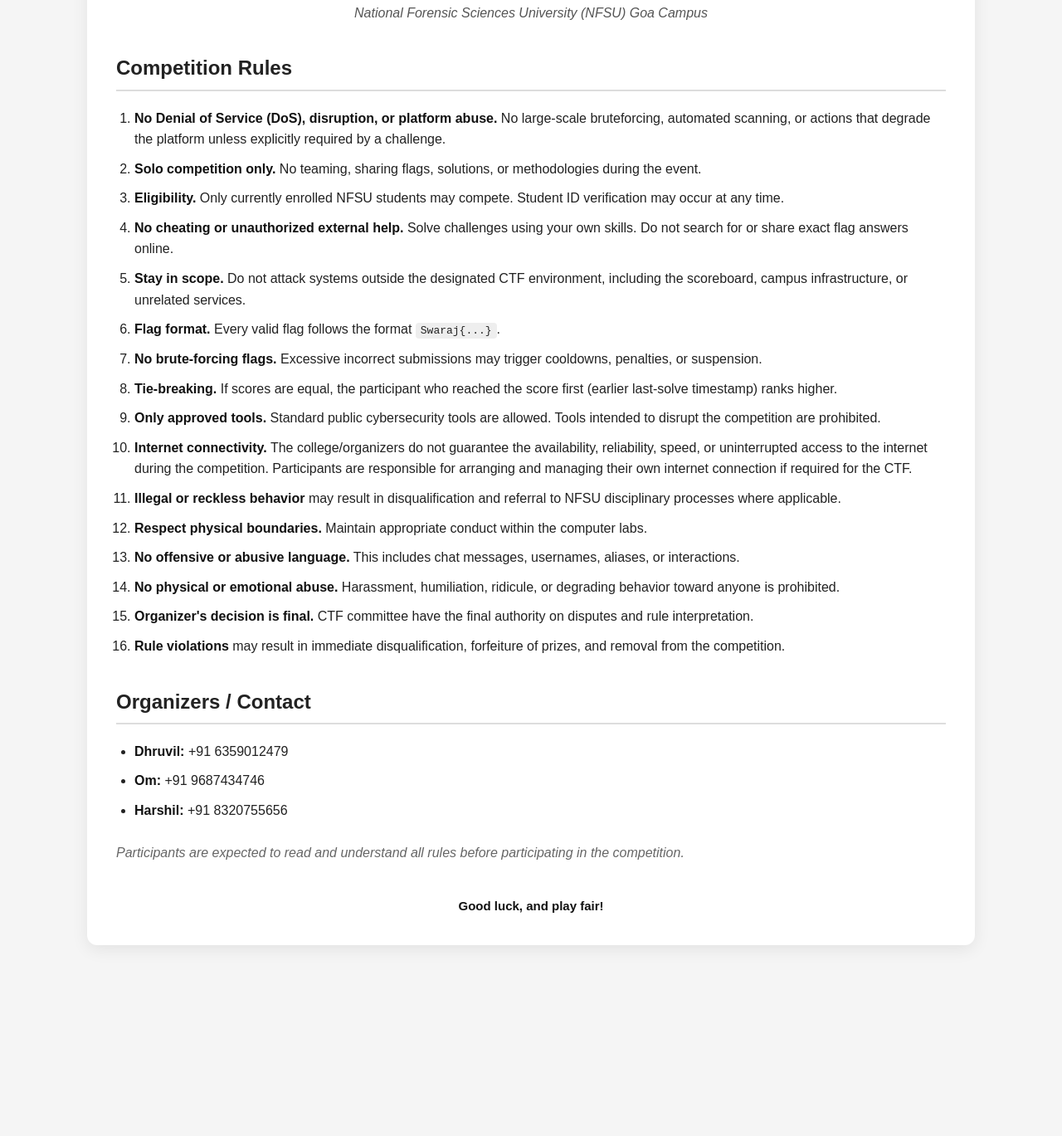
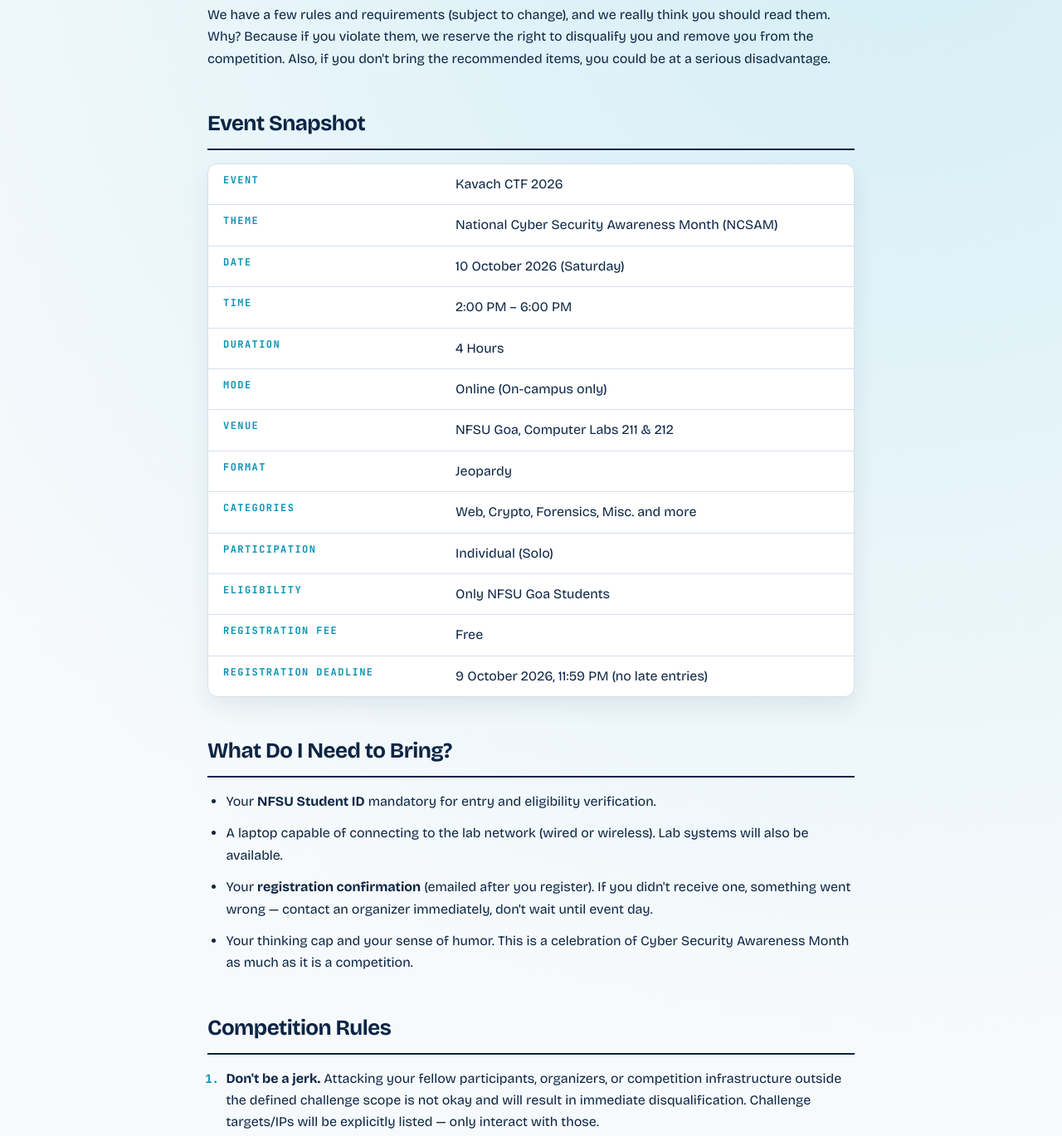
Before and after one commit to iamctfplayer2026/rulebook, a plain HTML site: page index.html in a window 1280 px wide. Shown: the part 151-1520 px from the top of the page at 83% size. Before the commit the page ends 1320 px from the top, so only its background shows below. Drawn offline with nearby package versions, Linux system fonts and the light colour scheme.

Commit message:
Update index.html

```diff
--- a/index.html
+++ b/index.html
@@ -1,222 +1,97 @@
-<!DOCTYPE html>
+<!doctype html>
 <html lang="en">
 <head>
-    <meta charset="UTF-8">
-    <meta name="viewport" content="width=device-width, initial-scale=1.0">
-    <title>CTF Rules & Guidelines</title>
-
+<meta charset="utf-8">
+<meta name="viewport" content="width=device-width, initial-scale=1">
+<title>Kavach CTF 2026 — Rules</title>
+<link href="https://fonts.googleapis.com/css2?family=Bricolage+Grotesque:wght@400;700&family=JetBrains+Mono:wght@400;700&display=swap" rel="stylesheet">
 <style>
-        body {
-            margin: 0;
-            padding: 30px;
-            background: #f5f5f5;
-            font-family: Arial, sans-serif;
-            color: #222;
-            line-height: 1.6;
-        }
-
-        .container {
-            max-width: 1000px;
-            margin: auto;
-            background: #fff;
-            padding: 35px;
-            border-radius: 12px;
-            box-shadow: 0 5px 20px rgba(0,0,0,0.08);
-        }
-
-        h1 {
-            text-align: center;
-            margin-bottom: 10px;
-        }
-
-        h2 {
-            margin-top: 35px;
-            border-bottom: 2px solid #ddd;
-            padding-bottom: 6px;
-        }
-
-        .subtitle {
-            text-align: center;
-            color: #555;
-            font-style: italic;
-            margin-bottom: 30px;
-        }
-
-        table {
-            width: 100%;
-            border-collapse: collapse;
-            margin: 20px 0;
-        }
-
-        th, td {
-            border: 1px solid #ccc;
-            padding: 12px;
-            text-align: left;
-        }
-
-        th {
-            background: #f0f0f0;
-        }
-
-        ul, ol {
-            padding-left: 22px;
-        }
-
-        li {
-            margin-bottom: 10px;
-        }
-
-        code {
-            background: #eee;
-            padding: 2px 6px;
-            border-radius: 4px;
-        }
-
-        .note {
-            margin-top: 25px;
-            font-style: italic;
-            color: #666;
-        }
-
-        .footer {
-            margin-top: 40px;
-            text-align: center;
-            color: #555;
-            font-size: 15px;
-        }
-
-        strong {
-            color: #111;
-        }
+  :root { --navy: #0B2545; --teal: #0891B2; --amber: #F59E0B; --muted: #5B6B82; --line: #D5E0EC }
+  * { box-sizing: border-box }
+  body { margin: 0; color: var(--navy); font: 16px/1.65 "Bricolage Grotesque", system-ui, sans-serif;
+         background: radial-gradient(circle at 85% 0, #D3EEF5 0, transparent 45%), #F7FAFC }
+  .rules { max-width: 820px; margin: 0 auto; padding: 48px 20px 64px }
+  h1 { font-size: clamp(34px, 7vw, 56px); line-height: 1; letter-spacing: -.03em; margin: 0 0 12px }
+  h1 span { color: var(--teal) }
+  .tagline { font: 700 12px "JetBrains Mono", monospace; letter-spacing: .14em; text-transform: uppercase; color: var(--teal); margin: 0 0 24px }
+  h2 { font-size: 26px; letter-spacing: -.02em; margin: 44px 0 16px; padding-bottom: 8px; border-bottom: 2px solid var(--navy) }
+  .snapshot { background: #fff; border: 1px solid var(--line); border-radius: 12px; overflow-x: auto;
+              box-shadow: 0 12px 28px rgba(11, 37, 69, .08) }
+  table { width: 100%; border-collapse: collapse }
+  th, td { text-align: left; padding: 11px 18px; border-bottom: 1px solid var(--line); vertical-align: top }
+  tr:last-child th, tr:last-child td { border-bottom: 0 }
+  th { width: 36%; font: 700 12px "JetBrains Mono", monospace; letter-spacing: .12em; text-transform: uppercase; color: var(--teal) }
+  ul, ol { padding-left: 1.4em }
+  li { margin-bottom: 12px }
+  ol li::marker { font: 700 14px "JetBrains Mono", monospace; color: var(--teal) }
+  code { font: 700 .95em "JetBrains Mono", monospace; background: var(--navy); color: #FFC14D; padding: 2px 8px; border-radius: 5px }
+  .note { margin-top: 36px; padding-top: 16px; border-top: 1px solid var(--line); color: var(--muted); font-size: 14px; font-style: italic }
 </style>
 </head>
+<body>
+<main class="rules">
+  <h1>Kavach <span>CTF</span> 2026 — Rules</h1>
+  <p class="tagline">National Cyber Security Awareness Month Special | Learn. Break. Defend.</p>
 
-<body>
+  <p>We have a few rules and requirements (subject to change), and we really think you should read them. Why? Because if you violate them, we reserve the right to disqualify you and remove you from the competition. Also, if you don't bring the recommended items, you could be at a serious disadvantage.</p>
 
-<div class="container">
+  <h2>Event Snapshot</h2>
+  <div class="snapshot">
+    <table>
+      <tr><th>Event</th><td>Kavach CTF 2026</td></tr>
+      <tr><th>Theme</th><td>National Cyber Security Awareness Month (NCSAM)</td></tr>
+      <tr><th>Date</th><td>10 October 2026 (Saturday)</td></tr>
+      <tr><th>Time</th><td>2:00 PM – 6:00 PM</td></tr>
+      <tr><th>Duration</th><td>4 Hours</td></tr>
+      <tr><th>Mode</th><td>Online (On-campus only)</td></tr>
+      <tr><th>Venue</th><td>NFSU Goa, Computer Labs 211 &amp; 212</td></tr>
+      <tr><th>Format</th><td>Jeopardy</td></tr>
+      <tr><th>Categories</th><td>Web, Crypto, Forensics, Misc. and more</td></tr>
+      <tr><th>Participation</th><td>Individual (Solo)</td></tr>
+      <tr><th>Eligibility</th><td>Only NFSU Goa Students</td></tr>
+      <tr><th>Registration Fee</th><td>Free</td></tr>
+      <tr><th>Registration Deadline</th><td>9 October 2026, 11:59 PM (no late entries)</td></tr>
+    </table>
+  </div>
 
-    <h1>CTF Rules & Guidelines</h1>
-
-    <p class="subtitle">
-        National Forensic Sciences University (NFSU) Goa Campus
-    </p>
+  <h2>What Do I Need to Bring?</h2>
+  <ul>
+    <li>Your <strong>NFSU Student ID</strong> mandatory for entry and eligibility verification.</li>
+    <li>A laptop capable of connecting to the lab network (wired or wireless). Lab systems will also be available.</li>
+    <li>Your <strong>registration confirmation</strong> (emailed after you register). If you didn't receive one, something went wrong — contact an organizer immediately, don't wait until event day.</li>
+    <li>Your thinking cap and your sense of humor. This is a celebration of Cyber Security Awareness Month as much as it is a competition.</li>
+  </ul>
 
   <h2>Competition Rules</h2>
-
   <ol>
-        <li>
-            <strong>No Denial of Service (DoS), disruption, or platform abuse.</strong>
-            No large-scale bruteforcing, automated scanning, or actions that degrade
-            the platform unless explicitly required by a challenge.
-        </li>
-
-        <li>
-            <strong>Solo competition only.</strong>
-            No teaming, sharing flags, solutions, or methodologies during the event.
-        </li>
-
-        <li>
-            <strong>Eligibility.</strong>
-            Only currently enrolled NFSU students may compete.
-            Student ID verification may occur at any time.
-        </li>
-
-        <li>
-            <strong>No cheating or unauthorized external help.</strong>
-            Solve challenges using your own skills. Do not search for or share
-            exact flag answers online.
-        </li>
-
-        <li>
-            <strong>Stay in scope.</strong>
-            Do not attack systems outside the designated CTF environment,
-            including the scoreboard, campus infrastructure, or unrelated services.
-        </li>
-
-        <li>
-            <strong>Flag format.</strong>
-            Every valid flag follows the format <code>Swaraj{...}</code>.
-        </li>
-
-        <li>
-            <strong>No brute-forcing flags.</strong>
-            Excessive incorrect submissions may trigger cooldowns, penalties,
-            or suspension.
-        </li>
-
-        <li>
-            <strong>Tie-breaking.</strong>
-            If scores are equal, the participant who reached the score first
-            (earlier last-solve timestamp) ranks higher.
-        </li>
-
-        <li>
-            <strong>Only approved tools.</strong>
-            Standard public cybersecurity tools are allowed.
-            Tools intended to disrupt the competition are prohibited.
-        </li>
-
-        <li>
-            <strong>Internet connectivity.</strong>
-            The college/organizers do not guarantee the availability,
-            reliability, speed, or uninterrupted access to the internet during
-            the competition. Participants are responsible for arranging and
-            managing their own internet connection if required for the CTF.
-        </li>
-
-        <li>
-            <strong>Illegal or reckless behavior</strong>
-            may result in disqualification and referral to NFSU disciplinary
-            processes where applicable.
-        </li>
-
-        <li>
-            <strong>Respect physical boundaries.</strong>
-            Maintain appropriate conduct within the computer labs.
-        </li>
-
-        <li>
-            <strong>No offensive or abusive language.</strong>
-            This includes chat messages, usernames, aliases, or interactions.
-        </li>
-
-        <li>
-            <strong>No physical or emotional abuse.</strong>
-            Harassment, humiliation, ridicule, or degrading behavior toward
-            anyone is prohibited.
-        </li>
-
-        <li>
-            <strong>Organizer's decision is final.</strong>
-            CTF committee have the final authority on disputes
-            and rule interpretation.
-        </li>
-
-        <li>
-            <strong>Rule violations</strong>
-            may result in immediate disqualification, forfeiture of prizes,
-            and removal from the competition.
-        </li>
+    <li><strong>Don't be a jerk.</strong> Attacking your fellow participants, organizers, or competition infrastructure outside the defined challenge scope is not okay and will result in immediate disqualification. Challenge targets/IPs will be explicitly listed — only interact with those.</li>
+    <li><strong>No Denial of Service (DoS), disruption, or platform abuse.</strong> No large-scale bruteforcing, automated scanning, or actions that degrade the platform for others, unless a specific challenge explicitly requires it.</li>
+    <li><strong>Solo competition only.</strong> This is an individual event. No teaming up, no sharing flags, no sharing solutions or methodologies with other participants during the event.</li>
+    <li><strong>Eligibility.</strong> Only currently enrolled NFSU Goa students may compete. Organizers reserve the right to verify Student ID and enrollment at any point.</li>
+    <li><strong>No cheating or unauthorized external help.</strong> Solve challenges using your own skills. Do not search for or share exact flag answers online, in group chats, or forums during the event.</li>
+    <li><strong>Stay in scope.</strong> Do not attempt to attack systems, infrastructure, or services that are not explicitly part of the CTF challenges — including the scoreboard platform itself, other labs, or campus network infrastructure.</li>
+    <li><strong>Flag format.</strong> All flags follow the format <code>NCSAM{...}</code>. Flags not matching this format are not valid.</li>
+    <li><strong>No brute-forcing flags.</strong> Submit flags only when you're reasonably confident. Repeated incorrect submissions may lead to a submission cooldown, point penalty, or account suspension.</li>
+    <li><strong>Tie-breaking.</strong> In case of equal scores, the participant who reached that score first (earlier last-solve timestamp) is ranked higher — <em>(confirm this matches your scoring platform before publishing)</em>.</li>
+    <li><strong>Only approved tools.</strong> Standard, publicly available cybersecurity tools are allowed. Malicious automated attack tools intended to disrupt the platform or other participants are strictly forbidden.</li>
+    <li><strong>If you do anything stupid or illegal, you may be subject to disqualification and further consequences</strong>, including referral to NFSU disciplinary processes where applicable.</li>
+    <li><strong>Respect and maintain appropriate physical boundaries with others</strong> in the lab at all times.</li>
+    <li><strong>Avoid offensive, harassing, or sexually explicit language</strong> in chat, usernames, or player aliases.</li>
+    <li><strong>No physical or emotional abuse of others</strong>, including but not limited to striking, humiliating, ridiculing, or degrading fellow participants or organizers.</li>
+    <li><strong>Organizer's decision is final.</strong> In the event of disputes, ambiguous situations, or rule interpretation questions, the ruling made by the Kavach CTF organizers is final.</li>
+    <li><strong>Any rule violation may result in immediate disqualification</strong> and forfeiture of all points earned.</li>
   </ol>
 
-    <h2>Organizers / Contact</h2>
-
+  <h2>Recognition</h2>
   <ul>
-        <li><strong>Dhruvil:</strong> +91 6359012479</li>
-        <li><strong>Om:</strong> +91 9687434746</li>
-        <li><strong>Harshil:</strong> +91 8320755656</li>
+    <li>Certificates of participation for all registered competitors who solve at least one challenge</li>
+    <li>Top scorers will be announced on the live scoreboard and felicitated at the closing ceremony.</li>
   </ul>
 
-    <p class="note">
-        Participants are expected to read and understand all rules before
-        participating in the competition.
-    </p>
+  <h2>Questions?</h2>
+  <p>Reach out to any Kavach CTF organizer before or during the event.</p>
 
-    <div class="footer">
-        <strong>Good luck, and play fair!</strong>
-    </div>
-
-</div>
-<!-- U3dhcmFqe1dlbGNvbWVfVG9fVGhlX1BsYXlncm91bmRfU3dhcmFqXzIwMjZ9 -->
+  <p class="note">Rules are subject to change at organizer discretion. Any updates will be communicated before the registration deadline.</p>
+</main>
 </body>
 </html>
```
Lines whose indentation alone changed are shown as unchanged.
